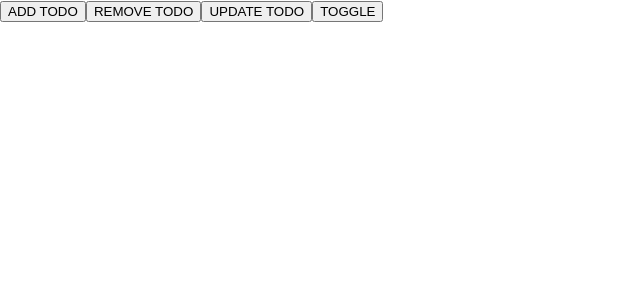
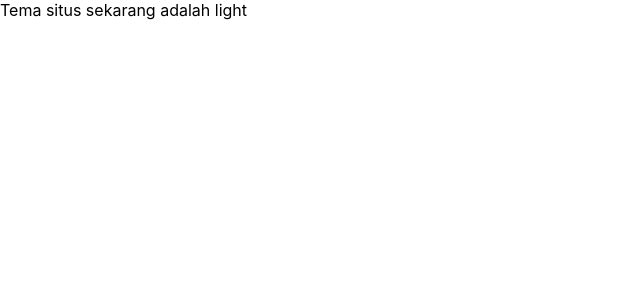
Before and after one commit to murqdan/tilegrid-app, a React (Create React App) app: page / in a window 1280 px wide. Shown: the top 300 px of the page, without its empty margins (0-640 px from the left). Built offline with nearby package versions, Linux system fonts and the light colour scheme.

Commit message:
(useContext)

```diff
--- a/src/App.js
+++ b/src/App.js
@@ -1,9 +1,9 @@
-import TodoComponent from './TodoComponent'
+import { AppBelajarContext } from './AppBelajarContext'
 
 function App () {
   return (
     <div>
-      <TodoComponent />
+      <AppBelajarContext />
     </div>
   )
 }
--- /dev/null
+++ b/src/AppBelajarContext.js
@@ -0,0 +1,16 @@
+import React from 'react'
+import Child from './Child'
+
+const TemaSitus = React.createContext('light')
+
+const AppBelajarContext = () => {
+  return (
+    <div>
+        <TemaSitus.Provider value={'light'}>
+            <Child/>
+        </TemaSitus.Provider>
+   </div>
+  )
+}
+
+export { TemaSitus, AppBelajarContext }
--- /dev/null
+++ b/src/Child.js
@@ -0,0 +1,14 @@
+import { useContext } from 'react'
+import { TemaSitus } from './AppBelajarContext'
+
+const Child = props => {
+  const tema = useContext(TemaSitus) // <---- akses nilai Context TemaSitus
+
+  return (
+    <div>
+      Tema situs sekarang adalah {tema}
+    </div>
+  )
+}
+
+export default Child
```
